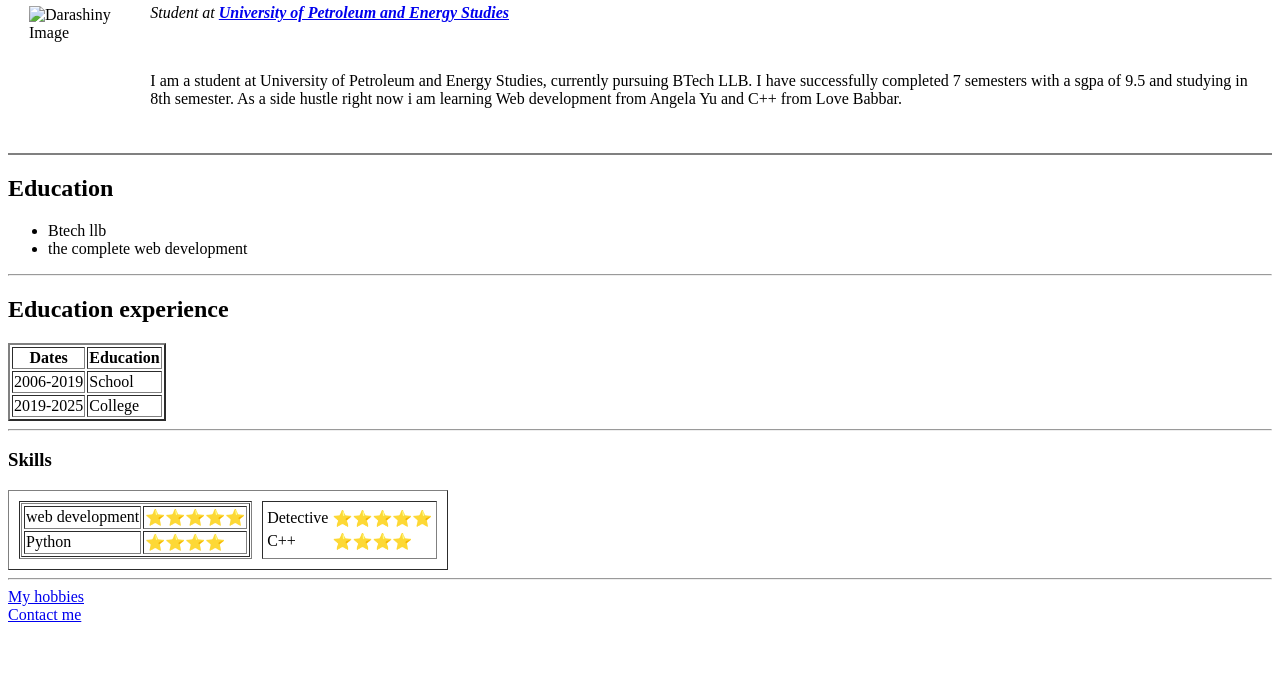
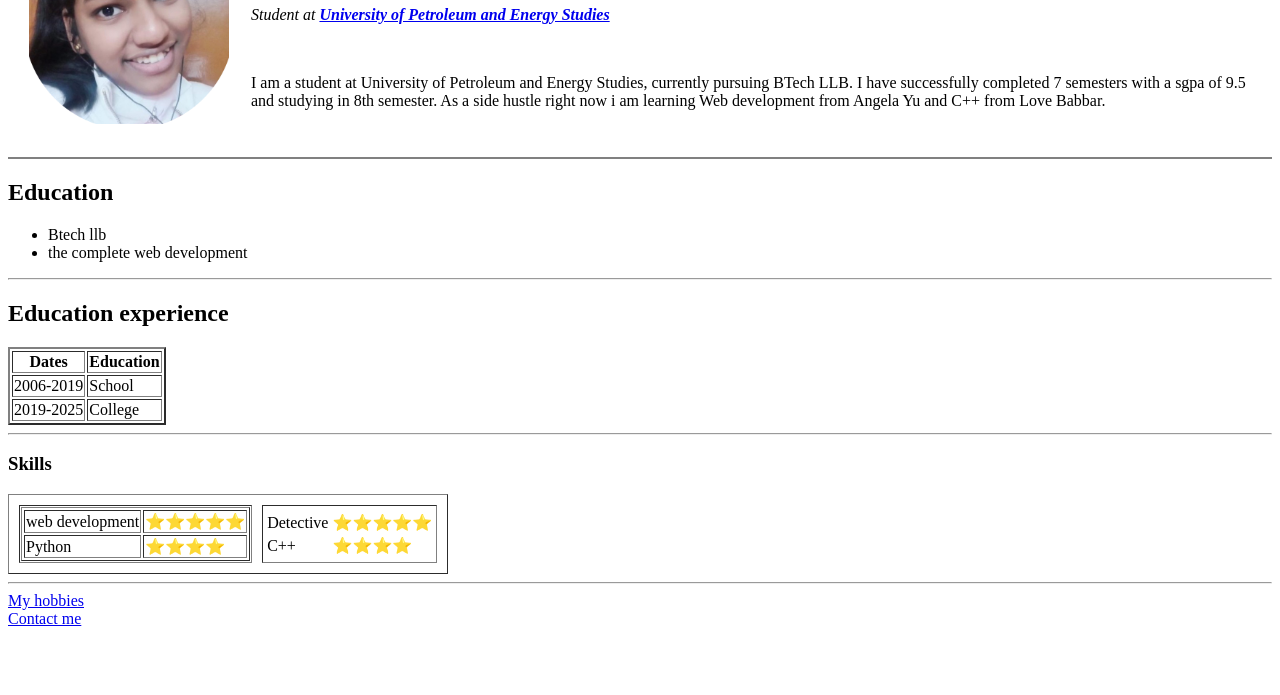
Before and after one commit to DarashinyNivasan/cv, a plain HTML site: page index.html in a window 1280 px wide. Shown: the part 105-800 px from the top of the page. Drawn offline with Linux system fonts and the light colour scheme.

Commit message:
Update index.html

```diff
--- a/index.html
+++ b/index.html
@@ -8,7 +8,7 @@
 <body>
     <table cellspacing="20px">
       <tr>
-        <td><img src="images/Darashiny.png" alt="Darashiny Image" width="200px"></td>
+        <td><img src="Darashiny.png" alt="Darashiny Image" width="200px"></td>
         <td>  <h1>Darashiny Nivasan</h1>
           <p> <em>Student at <strong><a href="https://www.upes.ac.in/">University of Petroleum and Energy Studies</a></strong></em> </p>
           <br>
```
